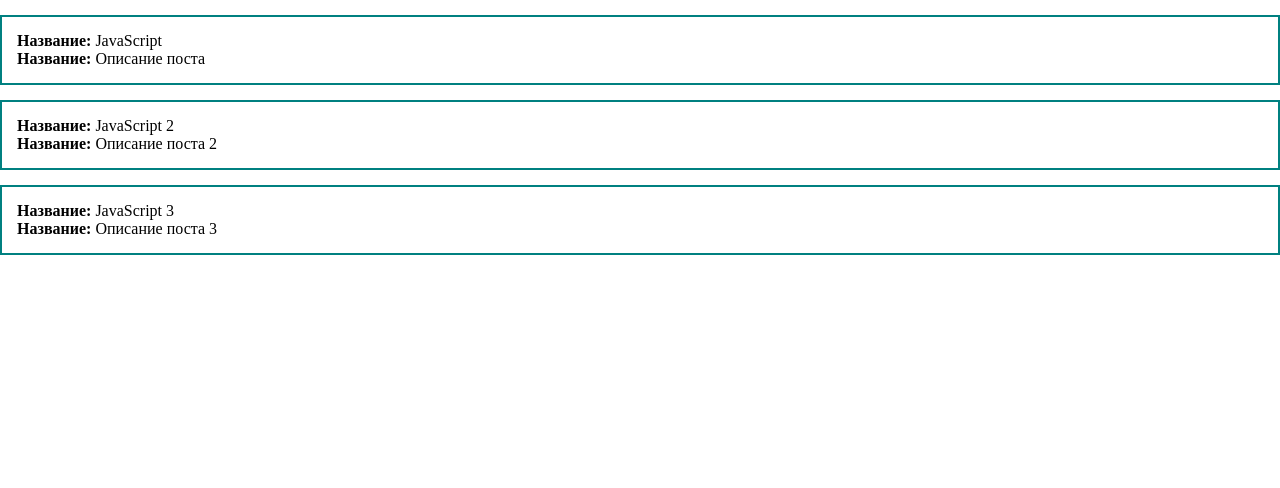
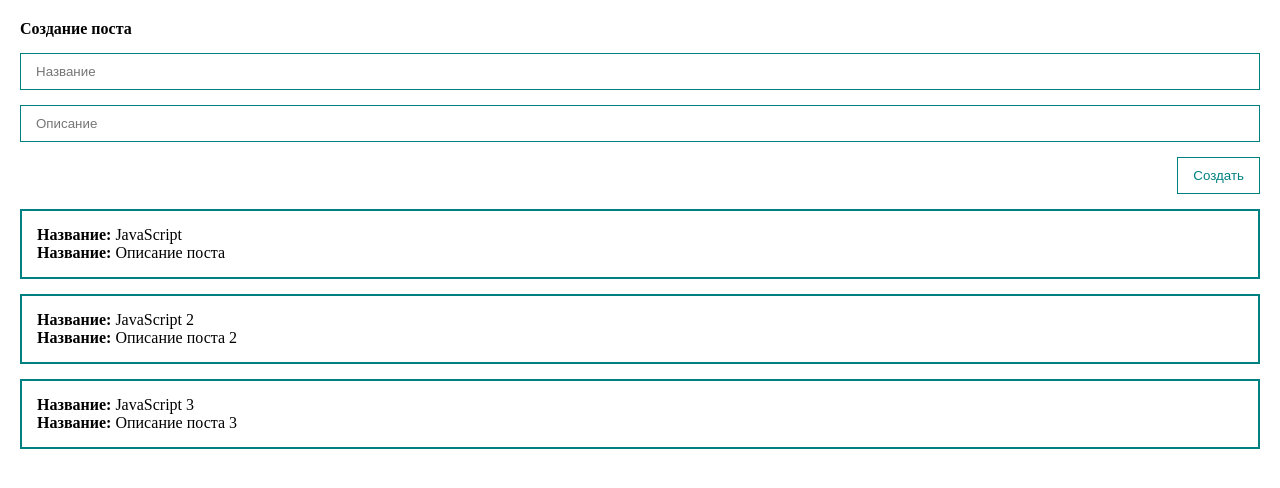
Before and after one commit to Vladimir-Goncharov21/blog_app, a Vue app: page / in a window 1280 px wide. Shown: the top 488 px of the page. Built offline with nearby package versions, Linux system fonts and the light colour scheme.

Commit message:
Добавлена форма создания

```diff
--- a/src/App.vue
+++ b/src/App.vue
@@ -1,8 +1,16 @@
 <template>
-    <div>
+    <div class = "app">
+        <form>
+            <h4>Создание поста</h4>
+            <input class="input" type="text" placeholder="Название">
+            <input class="input" type="text" placeholder="Описание">
+            <button class="btn">
+                Создать
+            </button>
+        </form>
         <div class="post" v-for="post in posts" :key="post.id">
-            <div><strong>Название: </strong>{{post.title}}</div>
-            <div><strong>Название: </strong>{{post.body}}</div>
+            <div><strong>Название: </strong>{{ post.title }}</div>
+            <div><strong>Название: </strong>{{ post.body }}</div>
         </div>
     </div>
 </template>
@@ -12,9 +20,9 @@
     data() {
         return {
             posts: [
-                {id: 1, title: 'JavaScript', body : 'Описание поста'},
-                {id: 2, title: 'JavaScript 2', body : 'Описание поста 2'},
-                {id: 3, title: 'JavaScript 3', body : 'Описание поста 3'}
+                { id: 1, title: 'JavaScript', body: 'Описание поста' },
+                { id: 2, title: 'JavaScript 2', body: 'Описание поста 2' },
+                { id: 3, title: 'JavaScript 3', body: 'Описание поста 3' }
             ]
         }
     }
@@ -27,11 +35,34 @@
     padding: 0;
     box-sizing: border-box;
 }
-
+.app {
+    padding: 20px;
+}
 .post {
     padding: 15px;
     border: 2px solid teal;
     margin-top: 15px;
 
 }
+
+form {
+    display: flex;
+    flex-direction: column;
+}
+
+.btn {
+    align-self: flex-end;
+    margin-top: 15px;
+    padding: 10px 15px;
+    background: none;
+    color: teal;
+    border: 1px solid teal;
+}
+
+.input {
+    width: 100%;
+    border: 1px solid teal;
+    padding: 10px 15px;
+    margin-top: 15px;
+}
 </style>
```
